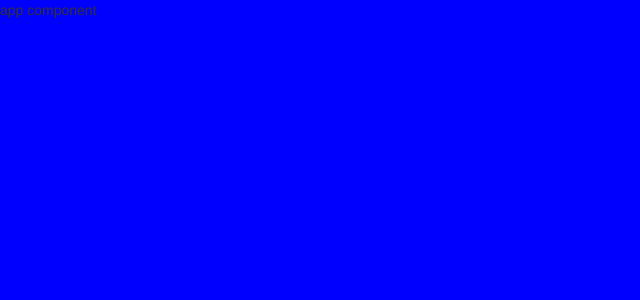
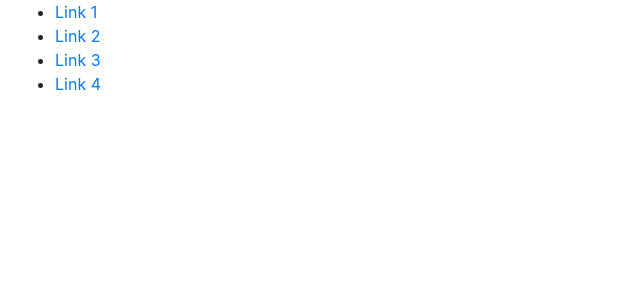
Before and after one commit to cristinarojas/PaleteriaYNeveriaLaFlorMichoacana, an Angular app: page / in a window 1280 px wide. Shown: the top 300 px of the page, without its empty margins (0-640 px from the left). Built offline with nearby package versions, Linux system fonts and the light colour scheme.

Commit message:
Installing ng bootstrap and normal bootstrap 4 css
ng boostrap need bootstrap 4 css file to run

```diff
--- a/package.json
+++ b/package.json
@@ -21,7 +21,8 @@
     "@angular/platform-browser": "^4.0.0",
     "@angular/platform-browser-dynamic": "^4.0.0",
     "@angular/router": "^4.0.0",
-    "bootstrap": "^3.3.7",
+    "@ng-bootstrap/ng-bootstrap": "^1.0.0-alpha.29",
+    "bootstrap": "^4.0.0-alpha.6",
     "core-js": "^2.4.1",
     "font-awesome": "^4.7.0",
     "rxjs": "^5.1.0",
--- a/src/app/app.component.html
+++ b/src/app/app.component.html
@@ -1,2 +1,2 @@
 <!--The content below is only a placeholder and can be replaced.-->
-<p>app component</p>
+<main-nav></main-nav>
--- a/src/app/app.module.ts
+++ b/src/app/app.module.ts
@@ -1,14 +1,18 @@
 import { BrowserModule } from '@angular/platform-browser';
 import { NgModule } from '@angular/core';
+import { NgbModule } from '@ng-bootstrap/ng-bootstrap';
 
 import { AppComponent } from './app.component';
+import { MainNavComponent } from './main-nav/main-nav.component';
 
 @NgModule({
   declarations: [
-    AppComponent
+    AppComponent,
+    MainNavComponent
   ],
   imports: [
-    BrowserModule
+    BrowserModule,
+    NgbModule.forRoot()
   ],
   providers: [],
   bootstrap: [AppComponent]
--- /dev/null
+++ b/src/app/main-nav/main-nav.component.html
@@ -0,0 +1,10 @@
+<div class="container-fluid">
+  <nav>
+    <ul>
+      <li><a href="#">Link 1</a></li>
+      <li><a href="#">Link 2</a></li>
+      <li><a href="#">Link 3</a></li>
+      <li><a href="#">Link 4</a></li>
+    </ul>
+  </nav>
+</div>
--- /dev/null
+++ b/src/app/main-nav/main-nav.component.ts
@@ -0,0 +1,16 @@
+import { Component, OnInit } from '@angular/core';
+
+@Component({
+  selector: 'main-nav',
+  templateUrl: './main-nav.component.html',
+  styleUrls: ['./main-nav.component.scss']
+})
+export class MainNavComponent implements OnInit {
+
+  constructor() {
+  }
+
+  ngOnInit() {
+  }
+
+}
--- a/src/styles.css
+++ b/src/styles.css
@@ -1,7 +1,7 @@
 /* You can add global styles to this file, and also import other style files */
-@import "~bootstrap/dist/css/bootstrap.min.css";
-@import "~font-awesome/css/font-awesome.css";
+/*@import "~font-awesome/css/font-awesome.css";
+@import "~bootstrap/dist/css/bootstrap.min.css";*/
 
 body {
-  background-color: blue;
+  background-color: gray;
 }
```
Also changed, not shown: .angular-cli.json, src/app/main-nav/main-nav.component.scss (added), 2 other files (tests, documents, lock files or other folders).
